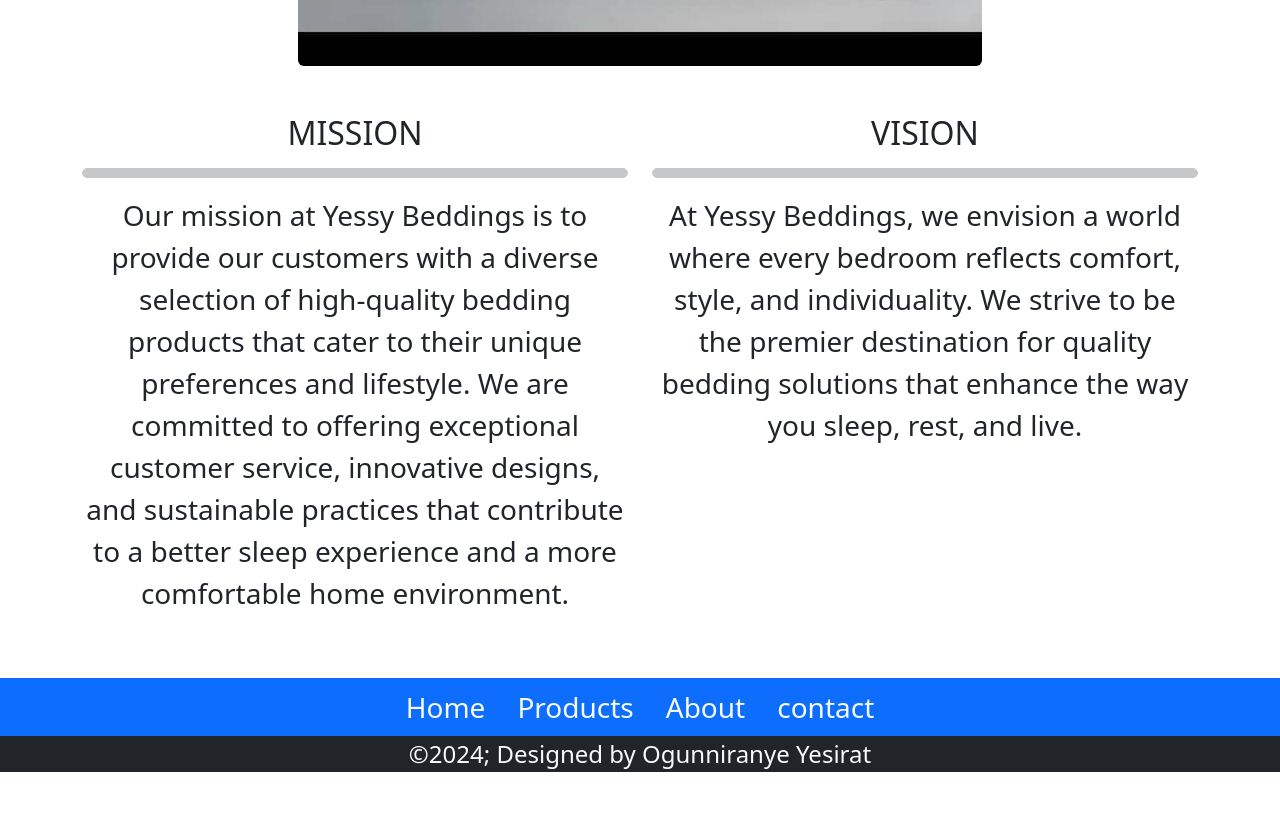
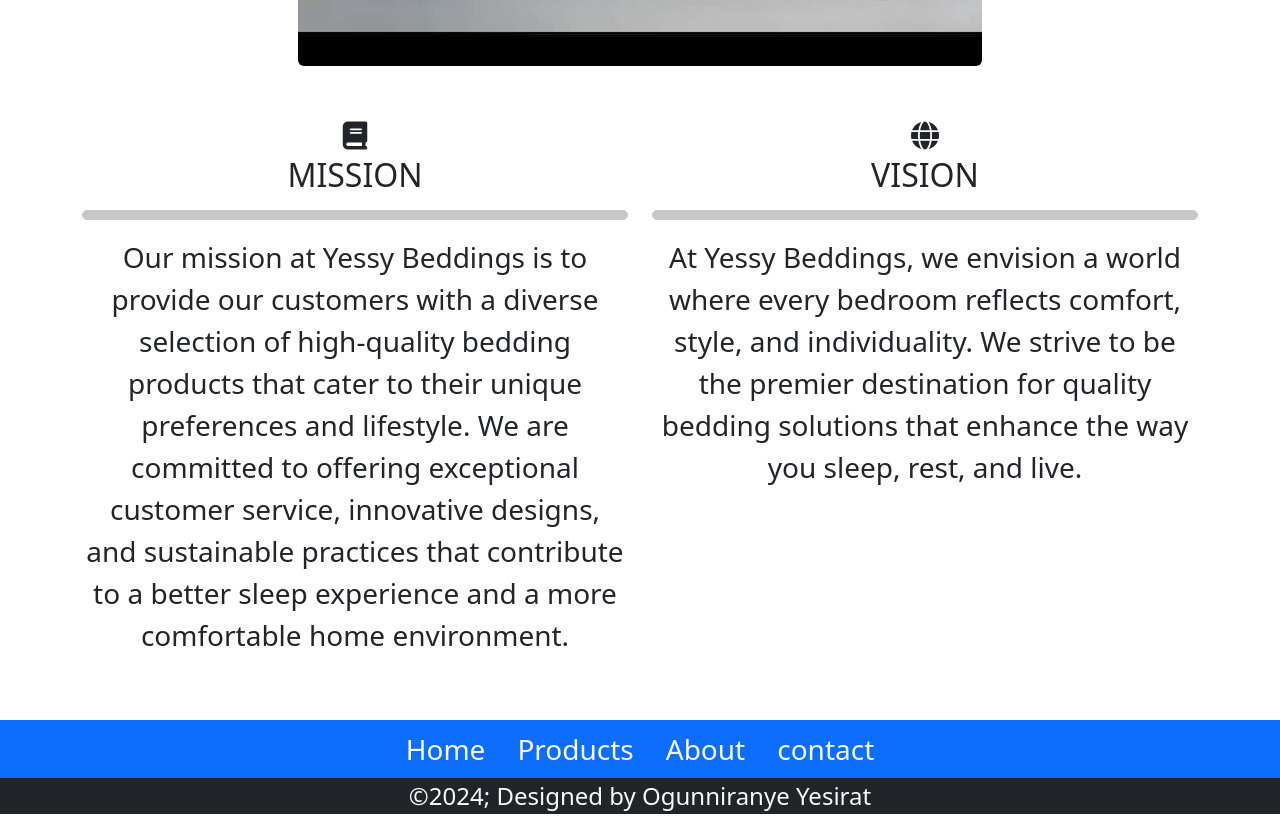
Before and after one commit to yessyayo/yessybedding, a plain HTML site: page pages/about.html in a window 1280 px wide. Shown: the part 1214-2044 px from the top of the page. Before the commit the page ends 2002 px from the top, so only its background shows below. Drawn offline with nearby package versions, Linux system fonts and the light colour scheme.

Commit message:
bedsheet website 5

```diff
--- a/pages/about.html
+++ b/pages/about.html
@@ -6,6 +6,7 @@
     <title>About Us</title>
     <link href="https://cdn.jsdelivr.net/npm/bootstrap@5.3.3/dist/css/bootstrap.min.css" rel="stylesheet" integrity="sha384-QWTKZyjpPEjISv5WaRU9OFeRpok6YctnYmDr5pNlyT2bRjXh0JMhjY6hW+ALEwIH" crossorigin="anonymous">
     <link rel="stylesheet" href="../styles.css/yessybeddings.css">
+    <link rel="stylesheet" href="https://cdnjs.cloudflare.com/ajax/libs/font-awesome/6.5.2/css/all.min.css" integrity="sha512-SnH5WK+bZxgPHs44uWIX+LLJAJ9/2PkPKZ5QiAj6Ta86w+fsb2TkcmfRyVX3pBnMFcV7oQPJkl9QevSCWr3W6A==" crossorigin="anonymous" referrerpolicy="no-referrer" />
 </head>
 <body>
   <nav class="navbar navbar-expand-lg bg-info sticky-top" style="max-height: 150px;">
@@ -57,6 +58,9 @@
     <div class="row about-2">
       <div class="col-md-6">
         <div class="about-left text-center">
+          <div class="abouticons fs-3">
+            <i class="fa fa-book"></i>
+          </div>
           <h2>MISSION</h2>
           <hr class="border border-dark p-1 rounded-end rounded-start bg-dark bg-opacity-5">
           <p class="fs-3">
@@ -68,6 +72,9 @@
       </div>
       <div class="col-md-6">
         <div class="about-right text-center">
+          <div class="abouticons fs-3">
+            <i class="fa fa-globe"></i>
+          </div>
           <h2>VISION</h2>
           <hr class="border border-dark p-1 rounded-end rounded-start bg-dark bg-opacity-5">
           <p class="fs-3">
```
